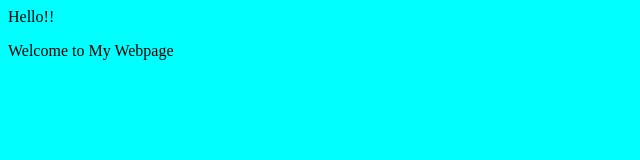
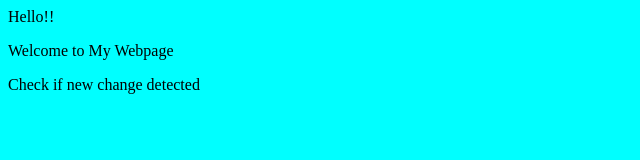
Before and after one commit to abhay084/automated-webserver-setup-with-jenkins-and-git, a plain HTML site: page index.html in a window 1280 px wide. Shown: the whole page, without its empty margins (0-640 px from the left). Drawn offline with Linux system fonts and the light colour scheme.

Commit message:
new change

```diff
--- a/index.html
+++ b/index.html
@@ -6,6 +6,7 @@
 	<body bgcolor="aqua">
 		<p>Hello!!</p>
 		<p>Welcome to My Webpage</p>
+		<p>Check if new change detected </p>
 
 	</body>
 </html
```
